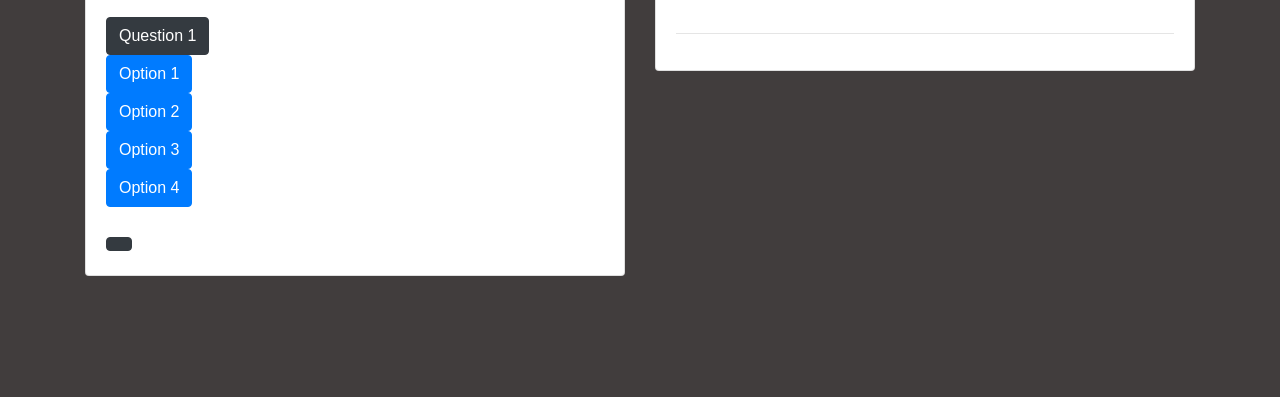
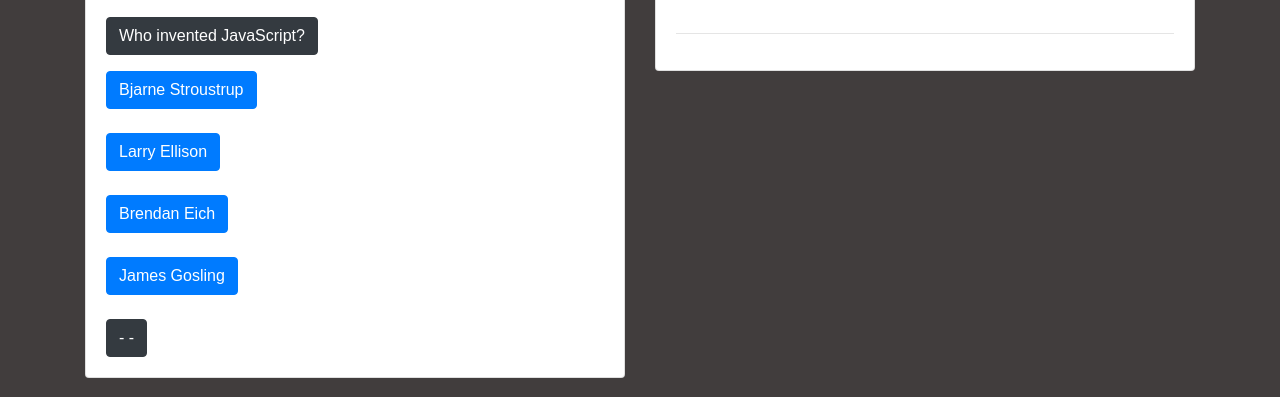
Before and after one commit to murali-sa/Homework04, a plain HTML site: page quiz1.html in a window 1280 px wide. Shown: the part 403-800 px from the top of the page. Drawn offline with nearby package versions, Linux system fonts and the light colour scheme.

Commit message:
Add files via upload

```diff
--- a/quiz1.html
+++ b/quiz1.html
@@ -15,15 +15,55 @@
 
 </head>
 <body>
-
+  <!-- data begin -->
+  <script>
+  // myQuestions = JSON Object
+  // scheme
+  // -- question: string
+  // -- options: array of string
+  // -- number (refers to index of options)
+  //
+  var data =
+  {
+    "myQuestions": [
+      {
+      "question": "Who invented JavaScript?",
+      "options": ["Bjarne Stroustrup", "Lisoarry Elln", "Brendan Eich","James Gosling"],
+      "answer": "2"},
+      {
+      "question": "Which one is the core technology of World Wide Web?",
+      "options": ["HTML", "CSS", "Javascript", "All of the above"],
+      "answer": "3"
+      },
+      {
+      "question": "Which one is the core technology of World Wide Web?",
+      "options": ["HTML", "CSS", "Javascript", "All of the above"],
+      "answer": "3"
+      },
+      {
+      "question": "Who invented JavaScript?",
+      "options": ["Bjarne Stroustrup", "Larry Ellison", "Brendan Eich","James Gosling"],
+      "answer": "2"
+      }
+    ]
+  }
+  console.log(data.myQuestions);
+  console.log(data.myQuestions[0].question);
+  console.log(data.myQuestions[0].options);
+  console.log(data.myQuestions[0].answer);
+</script>
+<!-- data end -->
+<!---->
 <!-- Jumbotron for Title -->
+<!-- -->
 <div class="jumbotron">
     <h1 class="text-center">Javascript Quiz with Timer</h1>
     <h3 class="text-center">Pick the Correct Answer</h3>
     <h3 class="text-center">Correct Answer gets 20 points and Wrong Answer gets Negative 15 points</h3>
     <h3 class="text-center">Good Luck</h3>
 </div>
-
+<!-- Jumbotron end -->
+<!-- -->
 <div class="container">
 
     <div class="row">
@@ -34,14 +74,14 @@
           <h3 class="card-header">Questions</h3>
 
           <div class="card-body">
-            <button id="button-q" class="btn btn-dark number" value="0"><span></span></button> <br>
-            <button id="button-1" class="btn btn-primary number" value="1"><span></span></button> <br>
-            <button id="button-2" class="btn btn-primary number" value="2"><span></span></button> <br>
-            <button id="button-3" class="btn btn-primary number" value="3"><span></span></button> <br>
-            <button id="button-4" class="btn btn-primary number" value="4"><span></span></button>
+            <p id="question" class="btn btn-dark" value="0"><span></span></p> <br>
+            <button id="button-0" class="btn btn-primary number" value="0"><span></span></button> <br><br>
+            <button id="button-1" class="btn btn-primary number" value="1"><span></span></button> <br><br>
+            <button id="button-2" class="btn btn-primary number" value="2"><span></span></button> <br><br>
+            <button id="button-3" class="btn btn-primary number" value="3"><span></span></button>
             <br><br>
 
-            <button id="button-clear" class="btn btn-dark clear" value="clear"><span></span></button>
+            <button id="button-response" class="btn btn-dark clear"><span></span></button>
           </div>
         </div>
       </div>
@@ -60,22 +100,49 @@
         </div>
       </div>
     </div>
-  </div>
+</div>
 
 <script type="text/javascript">
 //
-var bqText = document.querySelector("#button-q");
-var b1Text = document.querySelector("#button-1");
-var b2Text = document.querySelector("#button-2");
-var b3Text = document.querySelector("#button-3");
-var b4Text = document.querySelector("#button-4");
+var bqText = document.querySelector("#question");
+var b1Text = document.querySelector("#button-0");
+var b2Text = document.querySelector("#button-1");
+var b3Text = document.querySelector("#button-2");
+var b4Text = document.querySelector("#button-3");
+var bresText = document.querySelector("#button-response");
 //
-bqText.textContent = "Question 1";
-b1Text.textContent = "Option 1";
-b2Text.textContent = "Option 2";
-b3Text.textContent = "Option 3";
-b4Text.textContent = "Option 4";
+// for each question in the "myQuestions object array"
 //
+// totalPoints = 0;
+// currentTimer = 0;
+// ansResponse = "               ";
+var totalPoints = 0;
+var currentTimer = 0;
+var ansResponse = "-                       -";
+var qIndex = 0;
+//
+console.log("Number of Questions = " + data.myQuestions.length);
+for (var i in data.myQuestions) {
+  // list each question
+  bqText.textContent = data.myQuestions[i].question;
+  // list of options for the question
+  b1Text.textContent = data.myQuestions[i].options[0];
+  b2Text.textContent = data.myQuestions[i].options[1];
+  b3Text.textContent = data.myQuestions[i].options[2];
+  b4Text.textContent = data.myQuestions[i].options[3];
+  bresText.textContent = ansResponse;
+  var returnValue = functionCheck(i);
+  console.log("returned value = " + returnValue);
+}
+//
+function functionCheck (index) {
+$(".number").on("click", function() {
+  console.log(" first option chosen?" + this.value + data.myQuestions[index].answer);
+  if (data.myQuestions[index].answer = this.value) {
+    return 20;
+  }
+});
+}
 var op1Text = document.querySelector("#first-number");
 var operatorText = document.querySelector("#operator");
 var op2Text = document.querySelector("#second-number");
@@ -94,21 +161,6 @@ var operatorArr = ["plus", "minus", "times", "divide", "power"];
 var operatorArr2 = ["+", "-", "*", "/", "^"];
 
 // Your code here...
-
-$(".number").on("click", function() {
-  console.log(" first operand chosen? = " + operand1Yes);
-  if (!operand1Yes) { // if operator has not been selected yet, then we are working on the first operand
-  operand1 = operand1 + this.value; // get the value of the button-0 thru 9 and concatenate to previous value
-  op1Text.textContent = operand1; // set text content to the operator value
-  intoperand1 = parseInt(operand1); // convert the string to integer - ready for operations
-  console.log(Number.isInteger(intoperand1) + " operand1 " + intoperand1); // just make sure that it is an integer
-  } else if (!operand2Yes) {
-  operand2 = operand2 + this.value; // get the value of the button-0 thru 9 and concatenate to previous value
-  op2Text.textContent = operand2; // set text content to the operator value
-  intoperand2 = parseInt(operand2); // convert the string to integer - ready for operations
-  console.log(Number.isInteger(intoperand2) + " operand2 " + intoperand2); // just make sure that it is an integer
-  }
-});
 
 $(".operator").on("click", function() {
   console.log(" clicking a operator " + operand1Yes);
```
